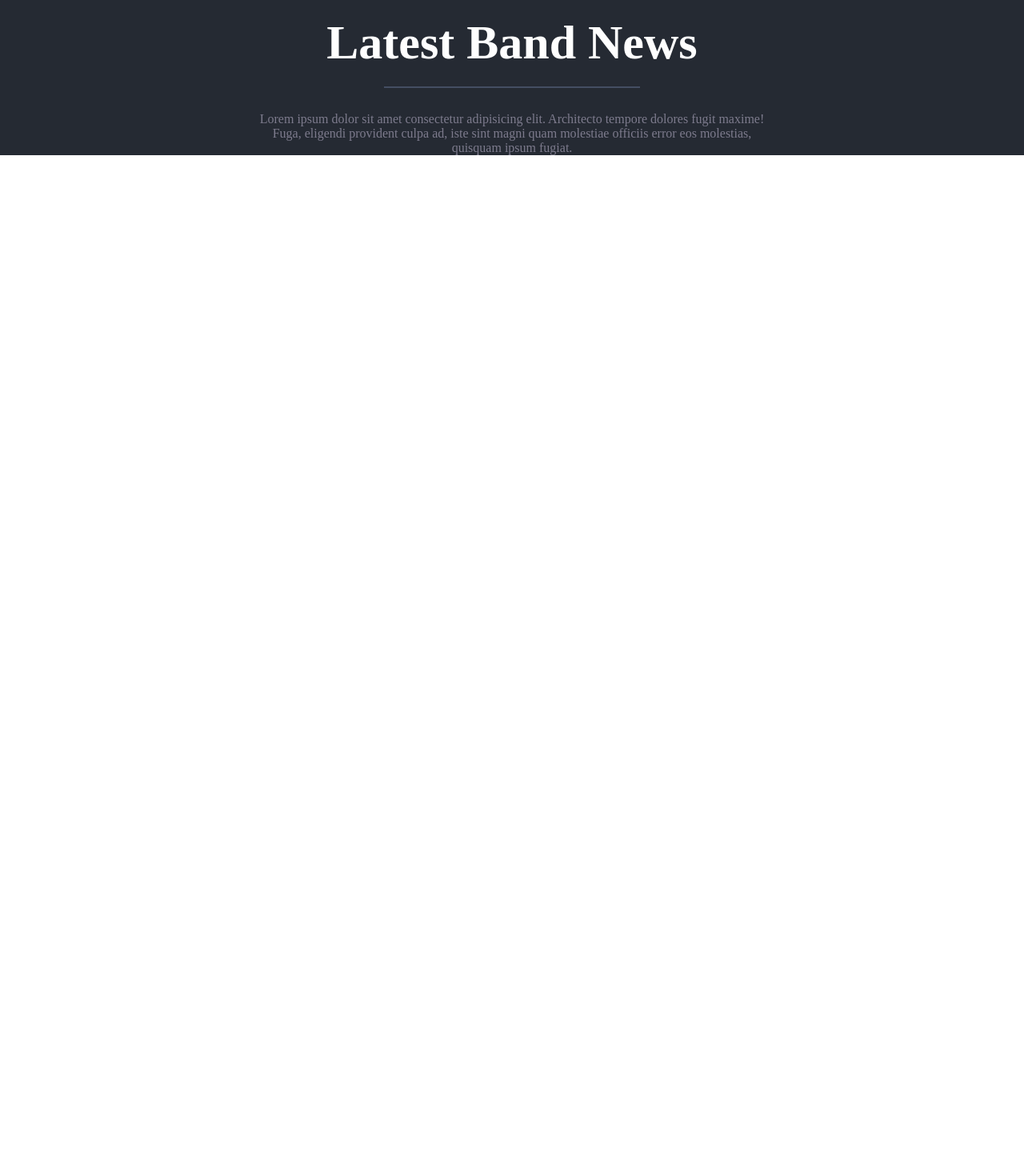
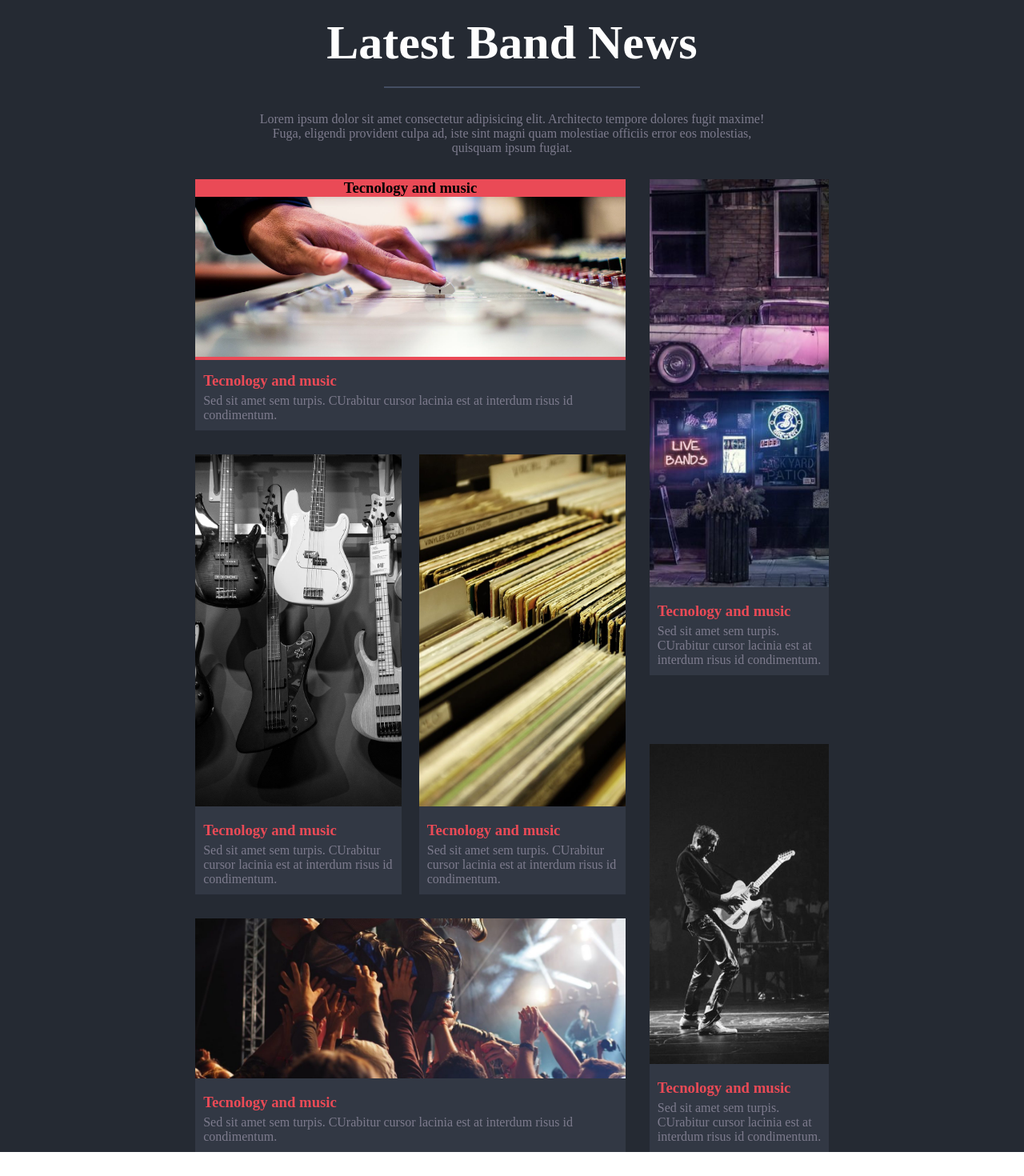
Before and after one commit to Linuxpert/proj-html-vuejs, a Vue app: page / in a window 1280 px wide. Shown: the part 1141-2611 px from the top of the page at 80% size. Before the commit the page ends 1365 px from the top, so only its background shows below. Built offline with nearby package versions, Linux system fonts and the light colour scheme.

Commit message:
added main with img and info

```diff
--- a/src/components/MyMain.vue
+++ b/src/components/MyMain.vue
@@ -10,7 +10,7 @@
 
       <hr class="bar">
 
-      <p>
+      <p class="descBar">
         Lorem ipsum dolor sit amet consectetur adipisicing elit. Architecto tempore dolores fugit maxime! Fuga, eligendi provident culpa ad, iste sint magni quam molestiae officiis error eos molestias, quisquam ipsum fugiat.
       </p>
 
@@ -23,9 +23,63 @@
 
       <hr class="bar">
 
-      <p>
+      <p class="descBar">
         Lorem ipsum dolor sit amet consectetur adipisicing elit. Architecto tempore dolores fugit maxime! Fuga, eligendi provident culpa ad, iste sint magni quam molestiae officiis error eos molestias, quisquam ipsum fugiat.
       </p>
+
+      <div class="containerNews">
+        <div class="boxLeft">
+
+
+            <div class="techCard">
+              <div class="boxHover">
+                <h3 class="info">
+                  Tecnology and music
+                </h3>
+                <img src="../../src/assets/blog_music_techo.jpg" alt="">
+              </div>
+              <h3 class="boxTitle">Tecnology and music</h3>
+              <p class="description">Sed sit amet sem turpis. CUrabitur cursor lacinia est at interdum risus id condimentum.</p>
+            </div>
+
+
+
+          <div class="boxMiddle">
+            <div class="middleCard">
+              <img src="../../src/assets/blog-post3.jpg" alt="">
+              <h3 class="boxTitle">Tecnology and music</h3>
+              <p class="description">Sed sit amet sem turpis. CUrabitur cursor lacinia est at interdum risus id condimentum.</p>
+            </div>
+
+            <div class="middleCard">
+              <img src="../../src/assets/blog-post4.jpg" alt="">
+              <h3 class="boxTitle">Tecnology and music</h3>
+              <p class="description">Sed sit amet sem turpis. CUrabitur cursor lacinia est at interdum risus id condimentum.</p>
+            </div>
+          </div>
+
+          <div class="rockCard">
+            <img src="../../src/assets/blog_flavor_rock-1200x600.jpg" alt="">
+            <h3 class="boxTitle">Tecnology and music</h3>
+            <p class="description">Sed sit amet sem turpis. CUrabitur cursor lacinia est at interdum risus id condimentum.</p>
+          </div>
+
+        </div>
+
+        <div class="boxRight">
+          <div class="oldschoolCard">
+            <img src="../../src/assets/blog-post1-400x600.jpg" alt="">
+            <h3 class="boxTitle">Tecnology and music</h3>
+            <p class="description">Sed sit amet sem turpis. CUrabitur cursor lacinia est at interdum risus id condimentum.</p>
+          </div>
+
+          <div class="legendCard">
+            <img src="../../src/assets/blog-post2-400x600.jpg" alt="">
+            <h3 class="boxTitle">Tecnology and music</h3>
+            <p class="description">Sed sit amet sem turpis. CUrabitur cursor lacinia est at interdum risus id condimentum.</p>
+          </div>
+        </div>
+      </div>
     </div>
 
   </div>
@@ -66,7 +120,7 @@ h2{
   margin-left: auto;
   margin-top: 10px ;
 }
-p{
+.descBar{
   text-align: center;
   width: 50%;
   margin: 30px auto;
@@ -76,4 +130,94 @@ p{
 .bandNews{
   background-color: rgb(37, 42, 51);
 }
+.containerNews{
+  margin: 30px auto;
+  width: 70%;
+  display: flex;
+  justify-content: center;
+}
+.boxLeft{
+  display: flex;
+  flex-direction: column;
+  width: 60%;
+
+}
+.boxHover{
+  background-color: #ea4a56;
+  .info{
+    text-align: center;
+    vertical-align: middle;
+  }
+}
+.techCard{
+  width: 100%;
+  background-color: rgb(50, 56, 68);
+
+
+  img{
+    object-fit: cover;
+    width: 100%;
+    height: 200px;
+  }
+
+}
+.boxMiddle{
+  display: flex;
+  flex-direction: row;
+  justify-content: space-between;
+}
+.middleCard{
+  margin-top: 30px;
+  width: 48%;
+  background-color: rgb(50, 56, 68);
+  img{
+  object-fit: cover;
+  width: 100%;
+  height: 440px;
+  }
+}
+.rockCard{
+    margin-top: 30px;
+    background-color: rgb(50, 56, 68);
+    width: 100%;
+    img{
+      object-fit: cover;
+      width: 100%;
+      height: 200px;
+    }
+}
+.boxRight{
+  display: flex;
+  flex-direction: column;
+  width: 25%;
+  justify-content: space-between;
+  margin-left: 30px ;
+}
+.oldschoolCard{
+  background-color: rgb(50, 56, 68);
+  width: 100%;
+  img{
+      object-fit: cover;
+      width: 100%;
+      height: 510px;
+    }
+}
+.legendCard{
+  background-color: rgb(50, 56, 68);
+  width: 100%;
+  img{
+      object-fit: cover;
+      width: 100%;
+      height: 400px;
+    }
+}
+.boxTitle{
+  color: #ea4a56;
+  margin: 15px 0 5px 10px;
+}
+.description{
+  color: #7d7b8d;
+  margin: 0 0 10px 10px;
+}
+
 </style>
```
